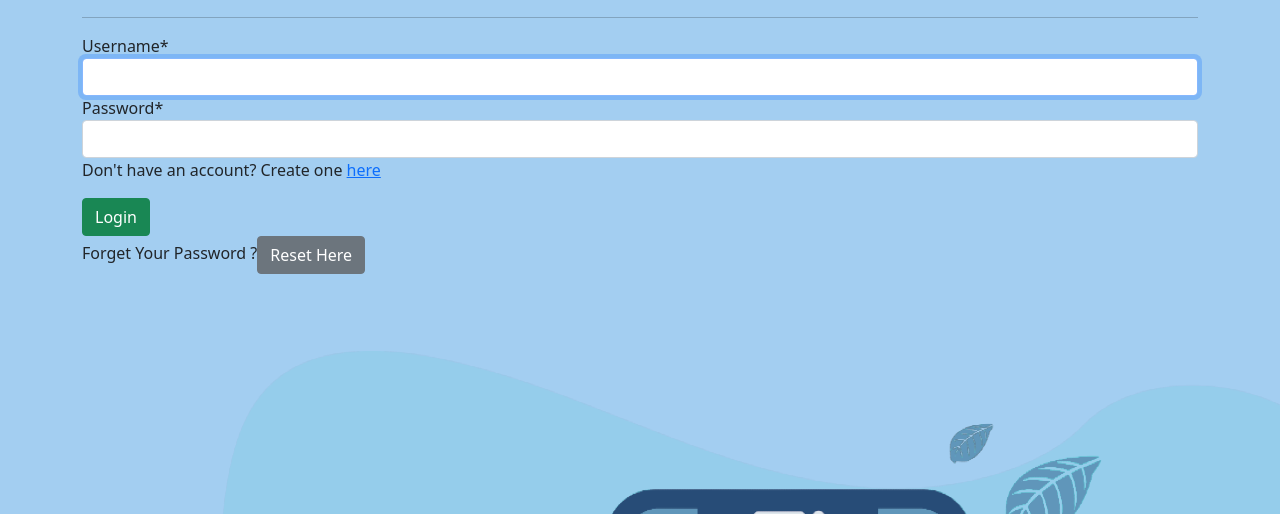
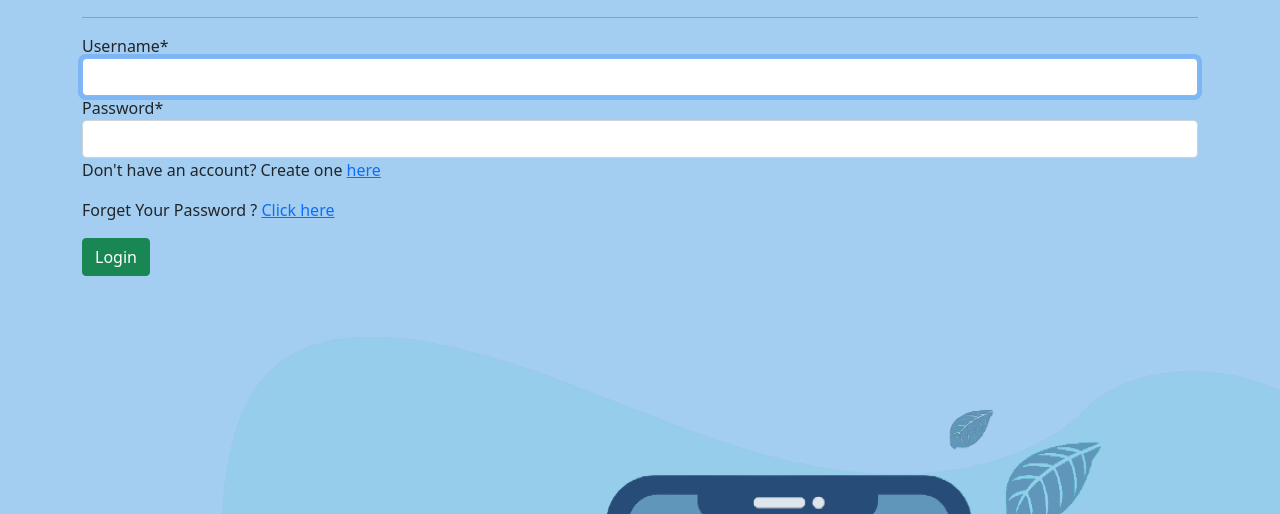
Before and after one commit to Sagi313/computerSecurity, a Django app: page /login/ in a window 1280 px wide; the page is wider, and only the part inside the window is pictured. Shown: the part 331-845 px from the top of that part. Run offline with Django 3.2, Linux system fonts and the light colour scheme; some libraries are stand-ins or nearby versions.

Commit message:
Styling the new forgot password feature

```diff
--- a/webApp/templates/registration/login.html
+++ b/webApp/templates/registration/login.html
@@ -13,9 +13,9 @@
         {% csrf_token %}
         {{ form|crispy }}
         <p>Don't have an account? Create one <a href="/register">here</a></p>
+        <p>Forget Your Password ? <a href="/reset_password">Click here</a></p>
         <button type="submit" class="btn btn-success">Login</button>
     </form>
-    <p>Forget Your Password ?<a href="/reset_password"><button class="btn btn-secondary">Reset Here</button></a> </p>
 
 
     <img class="logo-img" src="{% static 'webApp/theme-img-small.png' %}" alt="theme-img">
--- a/webApp/templates/registration/reset_password.html
+++ b/webApp/templates/registration/reset_password.html
@@ -8,6 +8,7 @@
     <h1 class="h3 mb-3 font-weight-normal">Reset password</h1>
     {% csrf_token %}
     {{ form|crispy }}
+    <br>
     <input class="btn btn-primary btn-block" type="submit" value="Reset Password">
 </form>
 
```
